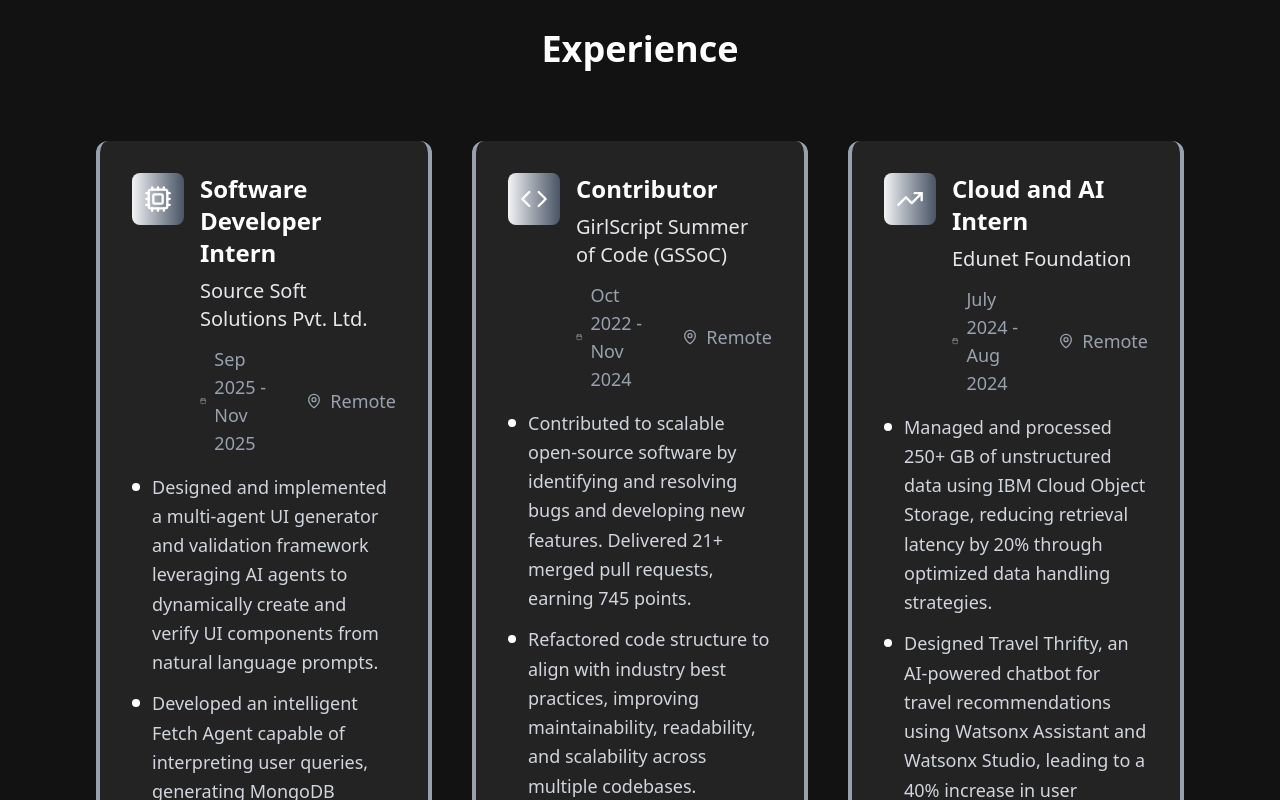
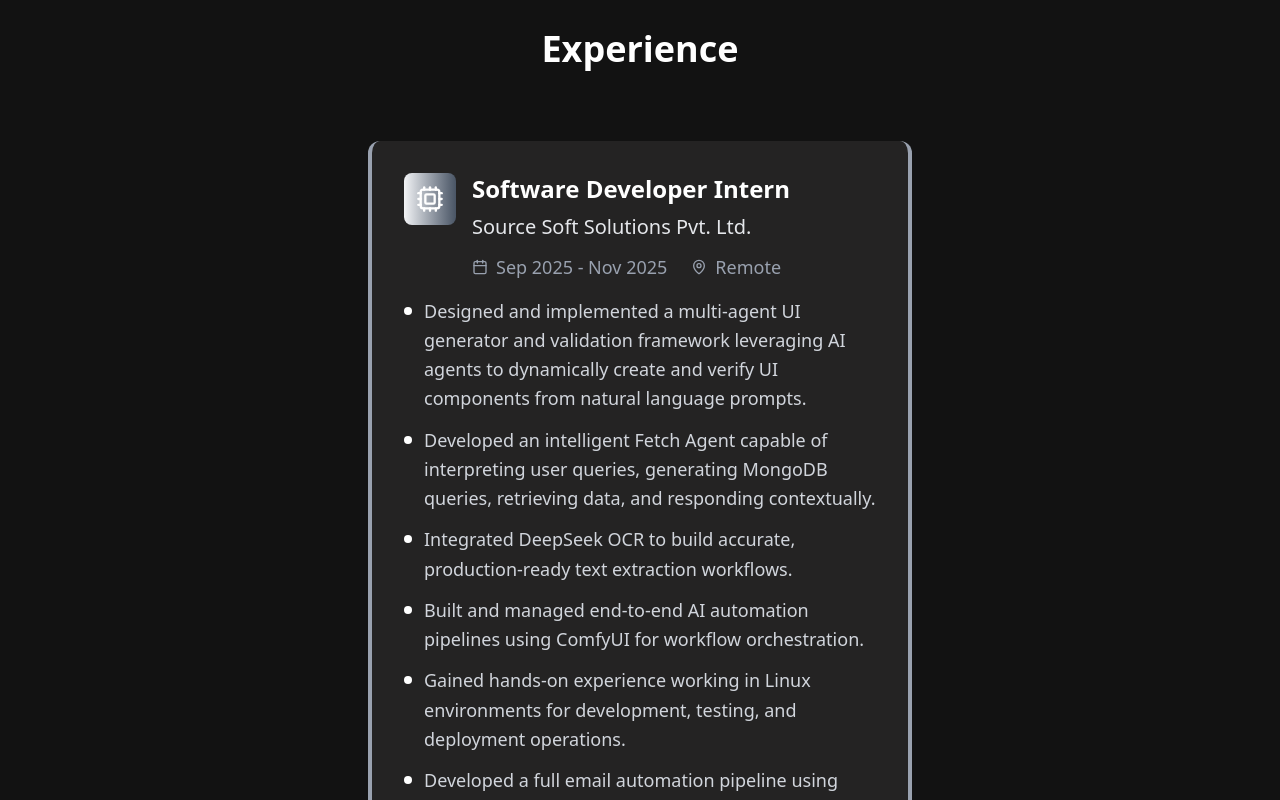
Before and after one commit to Mansi07sharma/MansiSharmaPortfolio, a Next.js app: page / in a window 1280 px wide. Shown: the part 1500-2300 px from the top of the page. Built offline with nearby package versions, Linux system fonts and the light colour scheme.

Commit message:
Update Experience component layout and styling

```diff
--- a/app/Components/Experience.js
+++ b/app/Components/Experience.js
@@ -62,10 +62,10 @@ function Experience() {
                     Experience
                 </h2>
 
-                <div className="lg:flex lg:gap-10 justify-center">
+                <div className="lg:flex lg:flex-wrap lg:gap-10 justify-center">
                     {experiences.map((exp, index) => (
                         <div key={index} className="lg:w-1/2 mt-2">
-                            <div className="bg-[#242323] md:p-8 p-4 rounded-xl border-l-4 border-r-4 border-gray-400 ">
+                            <div className="bg-[#242323] md:p-8 p-4 rounded-xl border-l-4 border-r-4 border-gray-400 h-full flex flex-col">
                                 <div className="flex items-start space-x-4">
                                     <div className={`sm:p-3 p-2 rounded-lg bg-gradient-to-r from-gray-100 to-gray-600`}>
                                         <exp.icon className="text-white sm:w-7 sm:h-7 w-4 h-4" />
```
